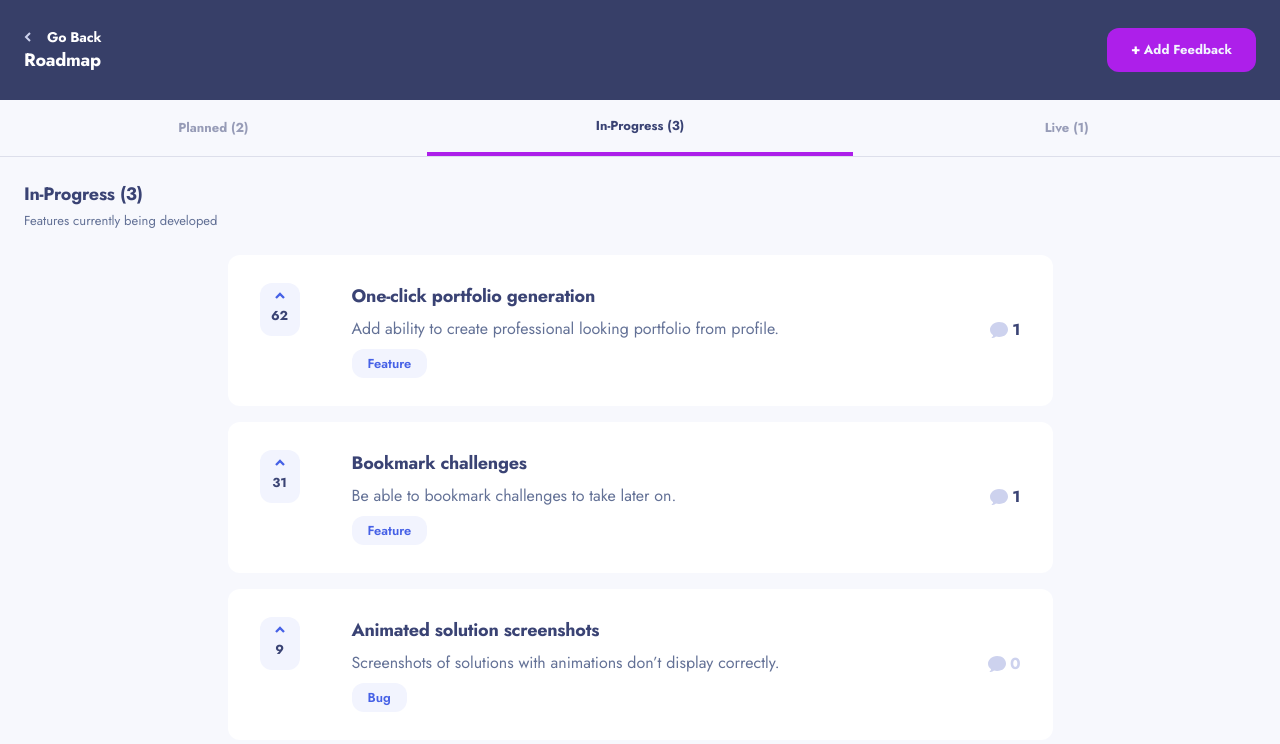
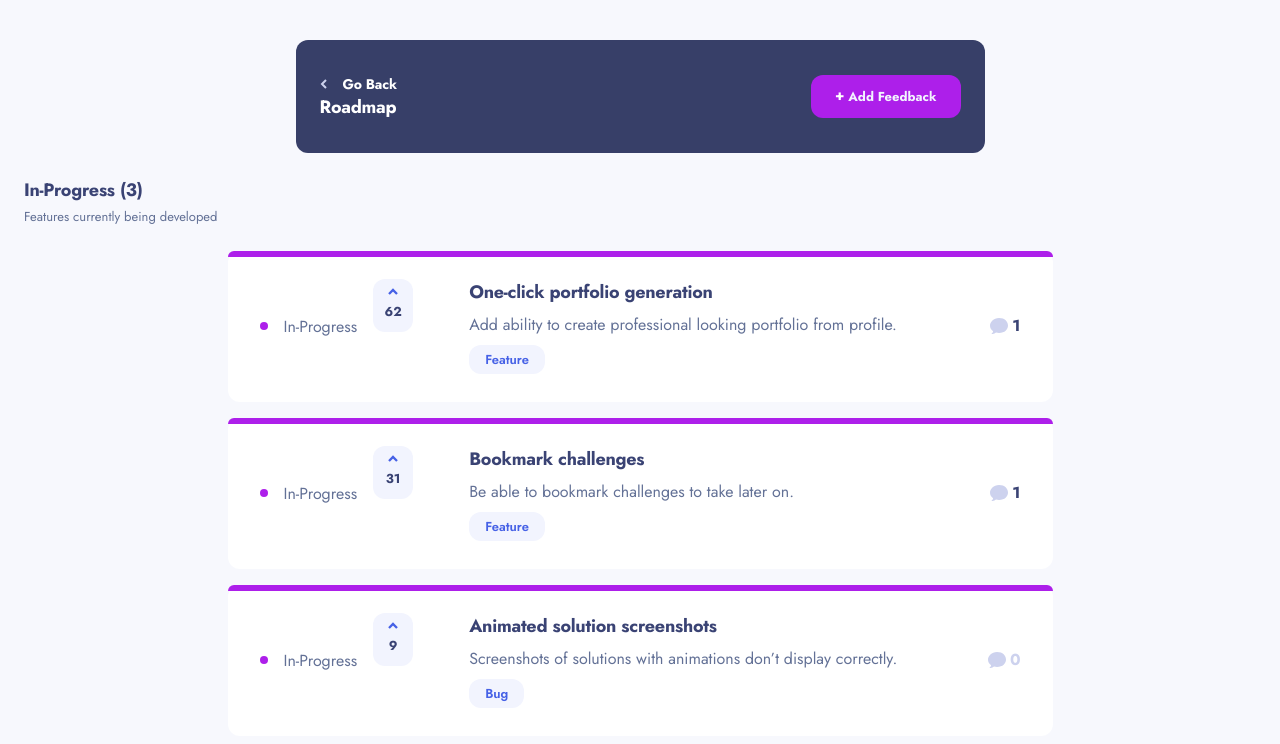
Before and after one commit to FlorianGmz/Frontend-Mentor-Challenges, a React (Vite) app in the folder product-feedback/: page /roadmap in a window 1280 px wide. Shown: the top 744 px of the page. Built offline with nearby package versions, Linux system fonts and the light colour scheme.

Commit message:
roadmap smartphone version complete

```diff
--- a/product-feedback/src/@types/type.d.ts
+++ b/product-feedback/src/@types/type.d.ts
@@ -22,7 +22,7 @@ export interface FeedbackType {
   title: string;
   category: string;
   upvotes: number;
-  status: string;
+  status: "planned" | "in-progress" | "live";
   description: string;
   comments?: Comment[];
 }
--- a/product-feedback/src/components/FeedbackDetailPage/FeedbackDetailPage.tsx
+++ b/product-feedback/src/components/FeedbackDetailPage/FeedbackDetailPage.tsx
@@ -69,9 +69,7 @@ const FeedbackDetailPage = () => {
   return (
     <div className="flex w-full flex-col gap-[24px] px-[24px] py-[24px] md:px-0">
       <Header id={id} />
-      {currentFeedback && (
-        <Feedback feedback={currentFeedback} feedbackDetailPage={true} />
-      )}
+      {currentFeedback && <Feedback feedback={currentFeedback} page="detail" />}
       <div className="mx-auto w-full rounded-xl bg-bt-white_def px-[32px] py-[24px] md:w-[689px] xl:w-[730px]">
         <h3 className="text-h3 text-el-font_def">
           {numberOfComments >= 1 ? `${numberOfComments}` : "No"} Comments
--- a/product-feedback/src/components/RoadmapPage/RoadmapHeader.tsx
+++ b/product-feedback/src/components/RoadmapPage/RoadmapHeader.tsx
@@ -3,7 +3,7 @@ import NavButton from "../ui/NavButton";
 
 const RoadmapHeader = () => {
   return (
-    <div className="flex h-[100px] w-full items-center justify-between bg-bt-dark-blue_back px-[24px] py-[26px] text-bt-white_def">
+    <div className="mx-auto flex h-[100px] w-full items-center justify-between bg-bt-dark-blue_back px-[24px] py-[26px] text-bt-white_def md:mt-[40px] md:h-[113px] md:w-[689px] md:rounded-xl">
       <div>
         <GoBackLink page="roadmap" />
         <h3 className="text-h3">Roadmap</h3>
--- a/product-feedback/src/components/RoadmapPage/RoadmapPage.tsx
+++ b/product-feedback/src/components/RoadmapPage/RoadmapPage.tsx
@@ -3,7 +3,7 @@ import RoadmapHeader from "./RoadmapHeader";
 import RoadmapNavbar from "./RoadmapNavbar";
 import { useFeedbacks } from "../../contexts/FeedbackContext";
 import { FeedbackType } from "../../@types/type";
-import StatusCard from "./StatusCard";
+import Feedback from "../ui/Feedback/Feedback";
 
 const RoadmapPage = () => {
   const [selectedStatus, setSelectedStatus] = useState("in-progress");
@@ -28,11 +28,17 @@ const RoadmapPage = () => {
   return (
     <div>
       <RoadmapHeader />
-      <RoadmapNavbar
-        categorizedFeedbacks={categorizedFeedbacks}
-        selectedStatus={selectedStatus}
-        setSelectedStatus={setSelectedStatus}
-      />
+
+      {/* The navbar is only displayed on smartphone */}
+      <div className="md:hidden">
+        <RoadmapNavbar
+          categorizedFeedbacks={categorizedFeedbacks}
+          selectedStatus={selectedStatus}
+          setSelectedStatus={setSelectedStatus}
+        />
+      </div>
+      {/*  */}
+
       <div className="flex flex-col gap-[24px] p-[24px]">
         <div className="flex flex-col gap-[4px]">
           <h1 className="text-h3 capitalize text-el-font_def">
@@ -45,7 +51,7 @@ const RoadmapPage = () => {
         <div className="flex flex-col gap-[16px]">
           {categorizedFeedbacks[selectedStatus].map(
             (feedback: FeedbackType) => (
-              <StatusCard feedback={feedback} feedbackDetailPage={false} />
+              <Feedback feedback={feedback} page="roadmap" />
             ),
           )}
         </div>
--- a/product-feedback/src/components/RoadmapPage/StatusCard.tsx
+++ /dev/null
@@ -1,62 +0,0 @@
-import React from "react";
-import { NavLink } from "react-router-dom";
-import Upvote from "../ui/Feedback/Upvote";
-import Request from "../ui/Feedback/Request";
-import CommentCount from "../ui/Feedback/CommentCount";
-import { FeedbackType } from "../../@types/type";
-
-interface StatusCardProps {
-  feedback: FeedbackType;
-  feedbackDetailPage: boolean;
-}
-
-const StatusCard: React.FC<StatusCardProps> = ({
-  feedback,
-  feedbackDetailPage,
-}) => {
-  const { id, title, category, upvotes, description, comments } = feedback;
-
-  let numberOfComments = comments ? comments.length : 0;
-
-  if (comments) {
-    comments.forEach((comment) => {
-      if (comment.replies) {
-        numberOfComments += comment.replies.length;
-      }
-    });
-  }
-
-  return (
-    <div
-      className={`group mx-auto flex h-[200px] w-full cursor-pointer flex-col gap-[12px] rounded-xl bg-bt-white_def p-[24px] md:mx-auto md:h-[151px] md:w-[689px] md:flex-row md:items-center md:justify-between md:px-[32px] md:py-[28px] ${feedbackDetailPage ? "xl:w-[730px]" : "xl:w-[825px]"}`}
-    >
-      {/* Visible on tablet and desktop viewport */}
-      <div className="hidden md:mr-[40px] md:block md:self-start">
-        <Upvote upvotes={upvotes} feedbackId={id} />
-      </div>
-      {/*  */}
-
-      <NavLink
-        className="flex flex-auto flex-col items-start justify-between md:self-stretch"
-        to={`/feedback/${id}`}
-      >
-        <Request category={category} title={title} description={description} />
-      </NavLink>
-
-      {/* Visible on smartphone viewport */}
-      <div className="flex justify-between md:hidden">
-        <Upvote upvotes={upvotes} feedbackId={id} />
-        <CommentCount numberOfComments={numberOfComments} />
-      </div>
-      {/*  */}
-
-      {/* Visible on tablet and desktop viewport */}
-      <div className="hidden md:block">
-        <CommentCount numberOfComments={numberOfComments} />
-      </div>
-      {/*  */}
-    </div>
-  );
-};
-
-export default StatusCard;
--- a/product-feedback/src/components/SuggestionsPage/SideSection/RoadmapNav/RoadmapStatus.tsx
+++ b/product-feedback/src/components/SuggestionsPage/SideSection/RoadmapNav/RoadmapStatus.tsx
@@ -3,7 +3,7 @@ import StatusCircle from "./StatusCircle";
 import React from "react";
 
 interface RoadmapStatusProps {
-  feedback: FeedbackType[];
+  feedback: FeedbackType[] | FeedbackType;
   status: "planned" | "in-progress" | "live";
 }
 
@@ -24,7 +24,9 @@ const RoadmapStatus: React.FC<RoadmapStatusProps> = ({ feedback, status }) => {
           {status}
         </p>
       </div>
-      <p className="items-center text-comment-count">{feedback.length}</p>
+      <p className="items-center text-comment-count">
+        {Array.isArray(feedback) ? feedback.length : ""}
+      </p>
     </div>
   );
 };
--- a/product-feedback/src/components/ui/Feedback/Feedback.tsx
+++ b/product-feedback/src/components/ui/Feedback/Feedback.tsx
@@ -4,17 +4,19 @@ import Request from "./Request";
 import Upvote from "./Upvote";
 import { NavLink } from "react-router-dom";
 import { FeedbackType } from "../../../@types/type";
+import RoadmapStatus from "../../SuggestionsPage/SideSection/RoadmapNav/RoadmapStatus";
 
 interface FeedbackProps {
   feedback: FeedbackType;
-  feedbackDetailPage: boolean;
+  page: string;
 }
 
-const Feedback: React.FC<FeedbackProps> = ({
-  feedback,
-  feedbackDetailPage,
-}) => {
-  const { id, title, category, upvotes, description, comments } = feedback;
+const Feedback: React.FC<FeedbackProps> = ({ feedback, page }) => {
+  const { id, title, status, category, upvotes, description, comments } =
+    feedback;
+
+  const detailPage = page === "detail";
+  const roadmapPage = page === "roadmap";
 
   let numberOfComments = comments ? comments.length : 0;
 
@@ -28,8 +30,26 @@ const Feedback: React.FC<FeedbackProps> = ({
 
   return (
     <div
-      className={`group mx-auto flex h-[200px] w-full cursor-pointer flex-col gap-[12px] rounded-xl bg-bt-white_def p-[24px] md:mx-auto md:h-[151px] md:w-[689px] md:flex-row md:items-center md:justify-between md:px-[32px] md:py-[28px] ${feedbackDetailPage ? "xl:w-[730px]" : "xl:w-[825px]"}`}
+      className={`group relative mx-auto flex ${roadmapPage ? "h-[233px] gap-[16px]" : "h-[200px] gap-[12px]"} w-full cursor-pointer flex-col rounded-xl bg-bt-white_def p-[24px] md:mx-auto md:h-[151px] md:w-[689px] md:flex-row md:items-center md:justify-between md:px-[32px] md:py-[28px] ${detailPage ? "xl:w-[730px]" : "xl:w-[825px]"}`}
     >
+      {roadmapPage && (
+        <>
+          <span
+            className={`absolute left-0 top-0 h-[6px] w-full rounded-t-xl ${
+              status === "planned"
+                ? "bg-status-planned"
+                : status === "in-progress"
+                  ? "bg-status-inProgress"
+                  : status === "live"
+                    ? "bg-status-live"
+                    : ""
+            }`}
+          />
+          <div>
+            <RoadmapStatus feedback={feedback} status={status} />
+          </div>
+        </>
+      )}
       {/* Visible on tablet and desktop viewport */}
       <div className="hidden md:mr-[40px] md:block md:self-start">
         <Upvote upvotes={upvotes} feedbackId={id} />
--- a/product-feedback/src/components/ui/Feedback/Request.tsx
+++ b/product-feedback/src/components/ui/Feedback/Request.tsx
@@ -13,7 +13,7 @@ const Request: React.FC<RequestProps> = ({ category, title, description }) => {
       <h3 className="mb-[9px] text-[13px] font-bold text-el-font_def group-hover:text-bt-blue_def md:mb-0 md:flex md:flex-col md:justify-between md:text-h3">
         {title}
       </h3>
-      <p className="text-[13px] text-feedback-description md:text-body-1">
+      <p className="h-[45px] text-[13px] text-feedback-description md:h-auto md:text-body-1">
         {description}
       </p>
       <CategoryBadge categoryName={category} />
--- a/product-feedback/src/components/ui/GoBackLink.tsx
+++ b/product-feedback/src/components/ui/GoBackLink.tsx
@@ -11,7 +11,11 @@ const GoBackLink: React.FC<GoBackLinkProps> = ({ page }) => {
 
   const navigate = useNavigate();
   const handleClick = () => {
-    navigate(-1);
+    if (isRoadmapPage) {
+      navigate("/suggestions");
+    } else {
+      navigate(-1);
+    }
   };
 
   return (
```
